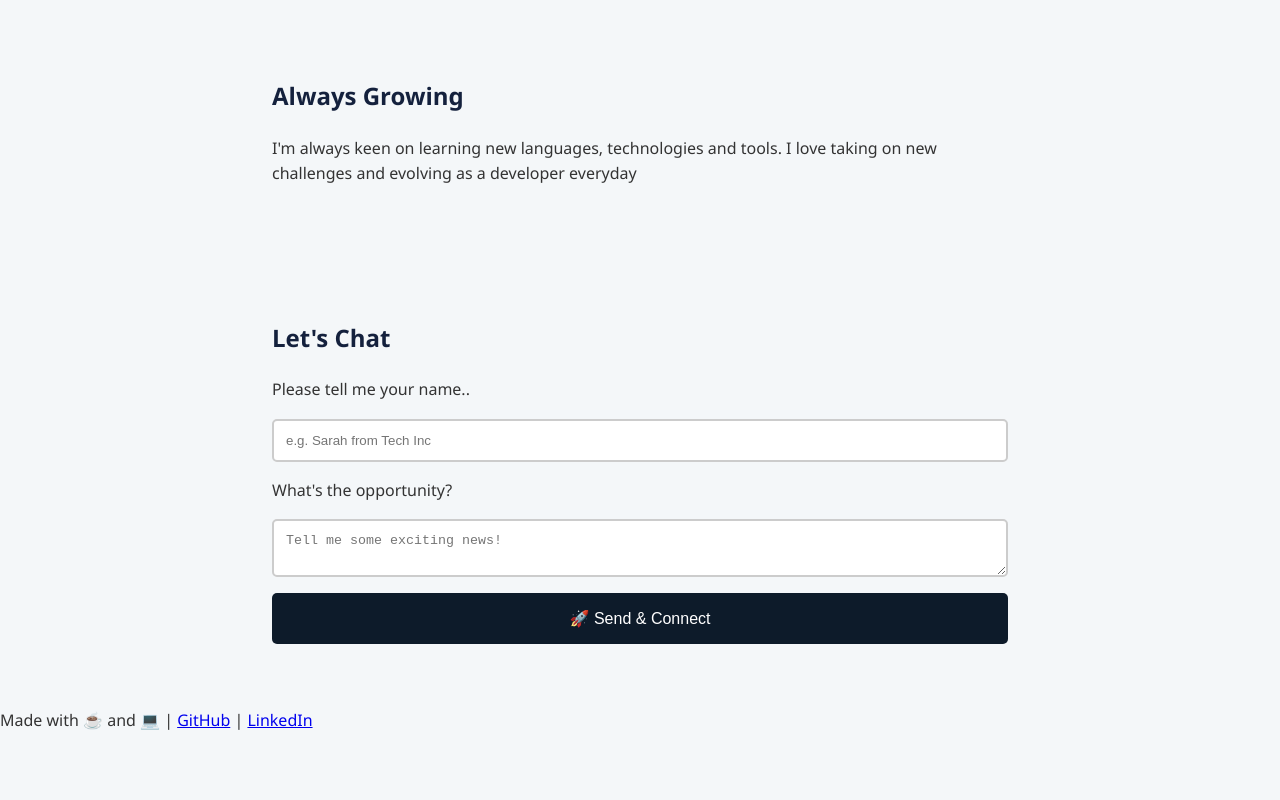
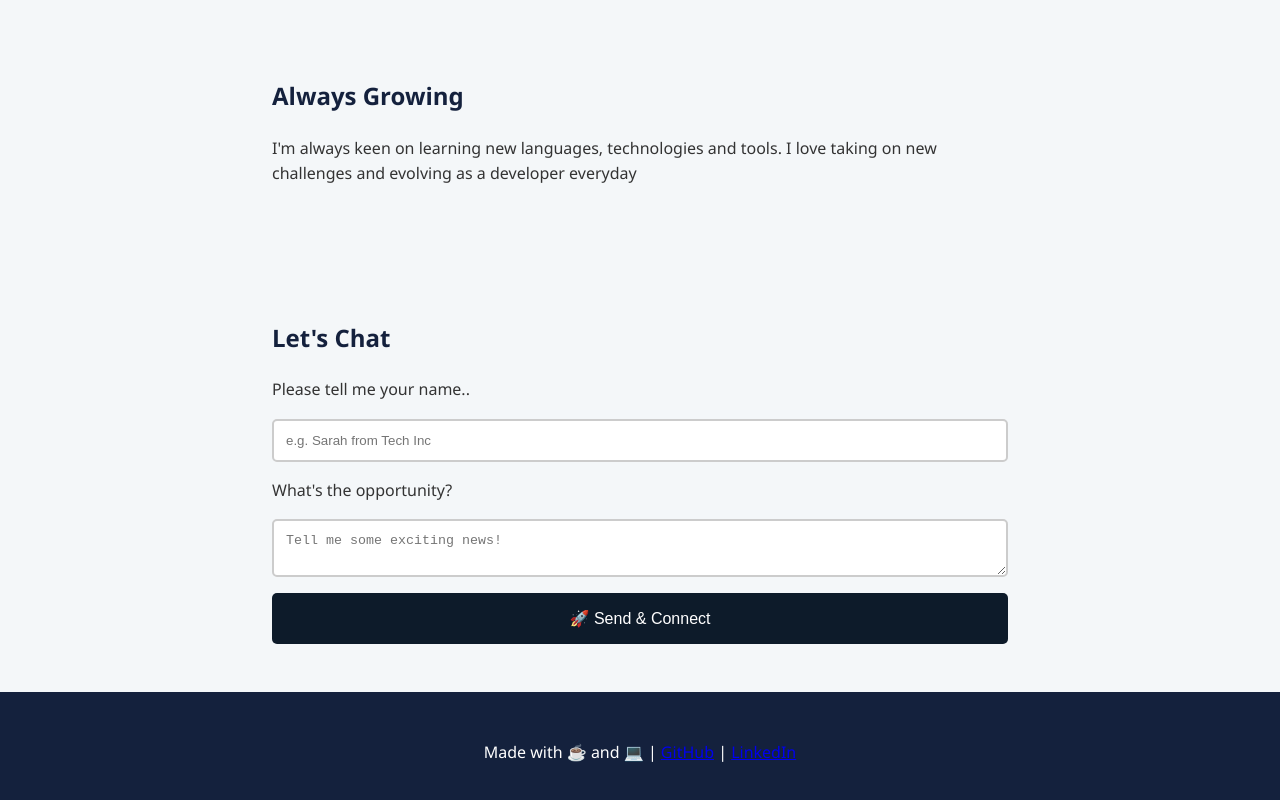
Before and after one commit to ShaunK79/ThisDevIsOpen, a plain HTML site: page public/index.html in a window 1280 px wide. Shown: the part 805-1605 px from the top of the page. Before the commit the page ends 1555 px from the top, so only its background shows below. Drawn offline with Linux system fonts and the light colour scheme; files that its build step writes are made by us from their sources; files whose address does not match are found by name.

Commit message:
footer styled

```diff
--- a/public/styles.css
+++ b/public/styles.css
@@ -85,3 +85,10 @@ form button {
     font-size: 1rem;
     cursor: pointer;
 }
+
+footer {
+    background-color: #14213d;
+    color: white;
+    text-align: center;
+    padding: 2rem;
+}
```
